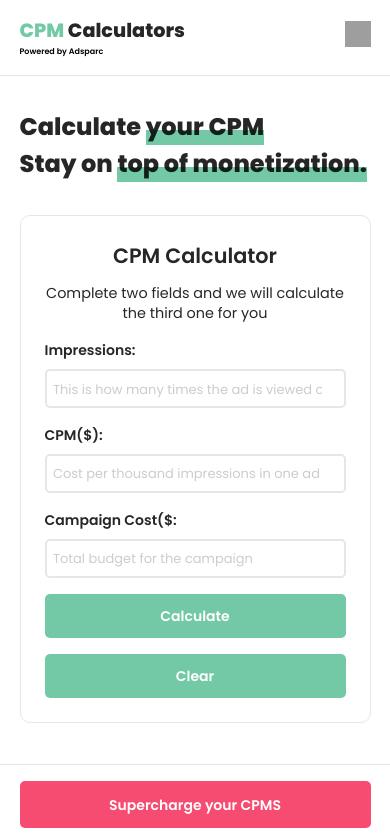
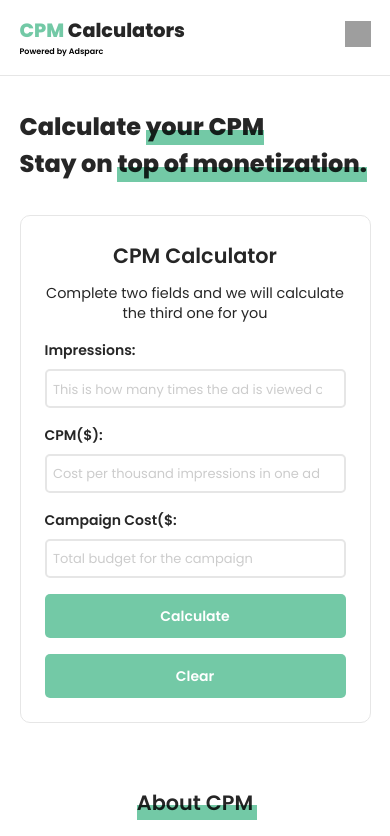
Before and after one commit to arvind-adsparc/cpmcalculators, a Next.js app: page / in a window 390 px wide. Shown: the top 836 px of the page. Built offline with nearby package versions, Linux system fonts and the light colour scheme; grey boxes are pictures that could not be loaded.

Commit message:
removed floating bar from mobile

```diff
--- a/components/Layout/index.jsx
+++ b/components/Layout/index.jsx
@@ -8,7 +8,7 @@ const Layout = ({ children }) => {
       <Header />
       <section className="page-content">{children}</section>
       <Footer />
-      <FloatingCTA />
+      {/* <FloatingCTA /> */}
     </main>
   );
 };
```
